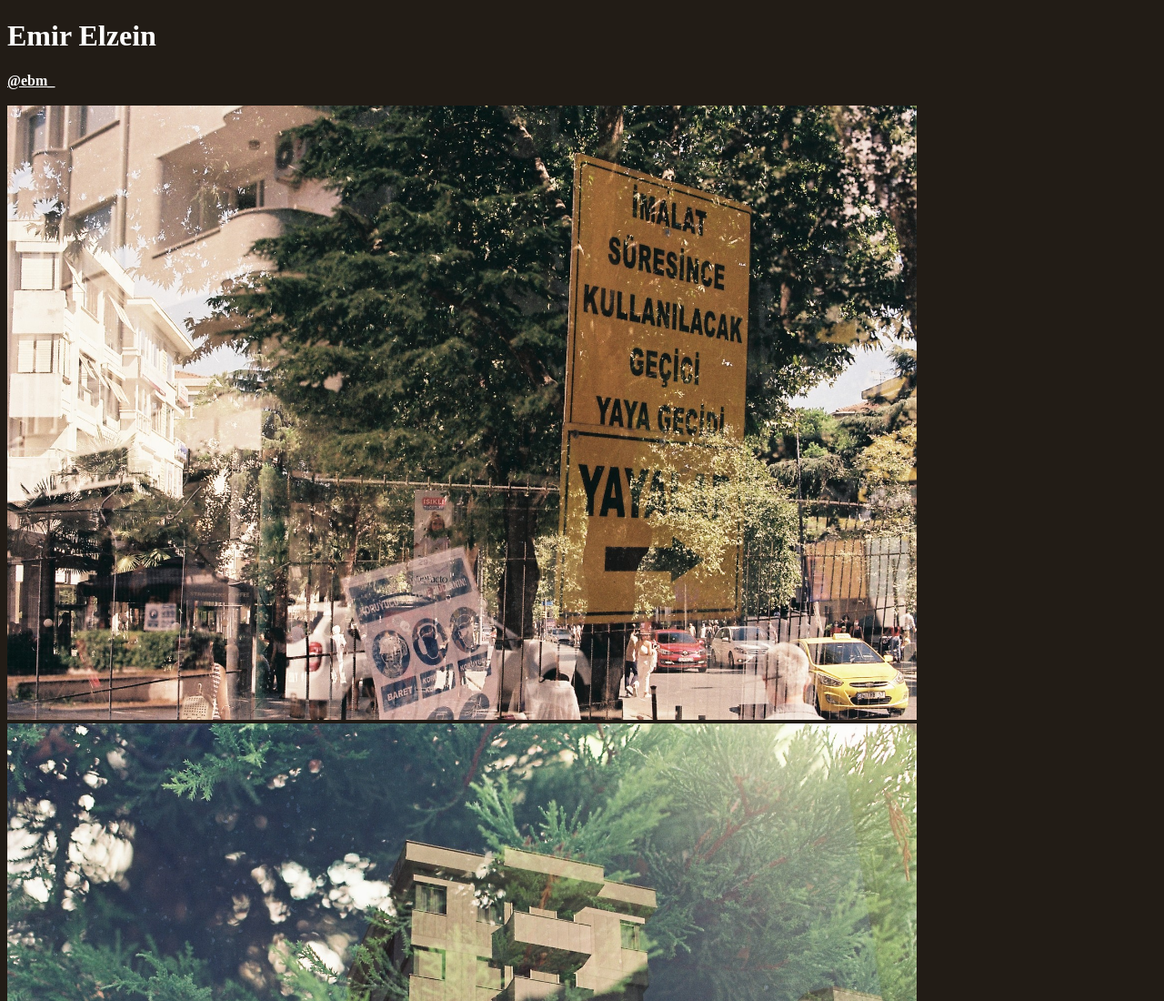
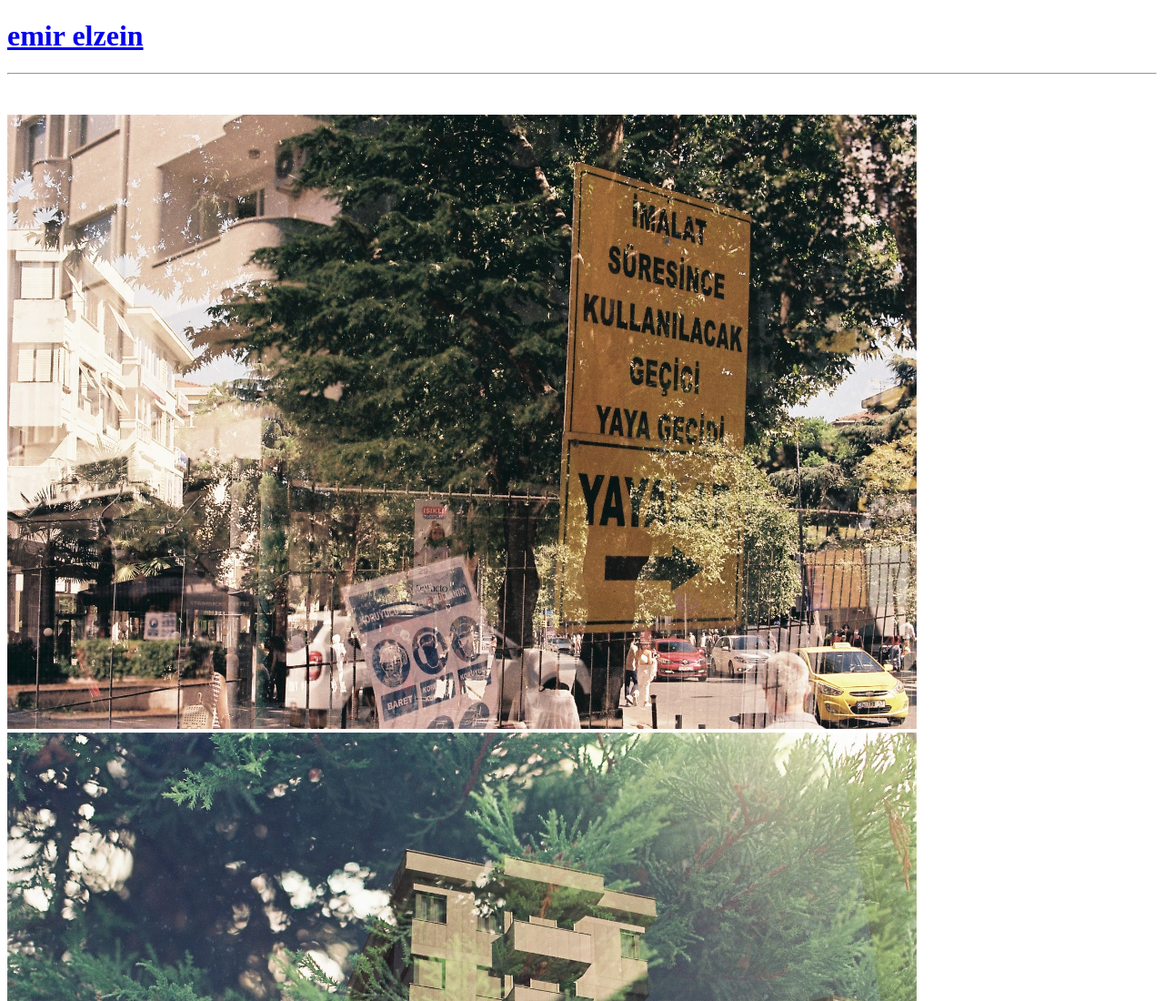
Before and after one commit to OMGitsEAGLE/OMGitsEAGLE.github.io, a plain HTML site: page index.html in a window 1280 px wide. Shown: the top 1100 px of the page at 91% size. Drawn offline with Linux system fonts and the light colour scheme.

Commit message:
Update index.html

```diff
--- a/index.html
+++ b/index.html
@@ -11,13 +11,16 @@
 	</head>
 
 
-	<body style="background-color: #221C16">
+	<body>
 
-		<h1 style="color: white">Emir Elzein</h1>
+		<a href="https://instagram.com/ebm_" target="_blank"><h1>emir elzein</h1></a>
 
 
-		<a href="https://instagram.com/ebm_" target="_blank" style="color: white"><b>@ebm_</b></a>
+		<hr>
 
+
+
+		<link rel="stylesheet" href="styles.css">
 
 		<br><br>
 
```
